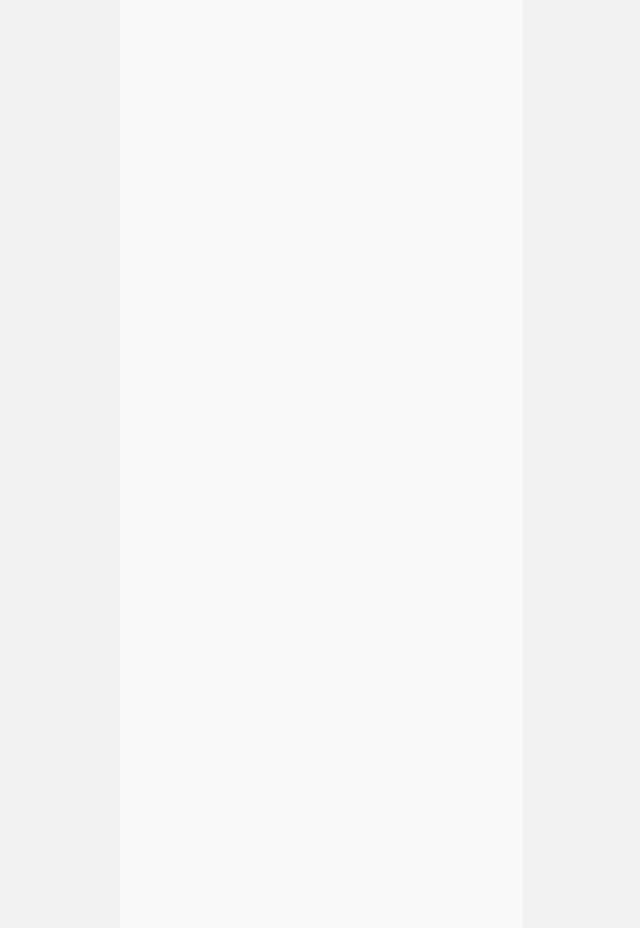
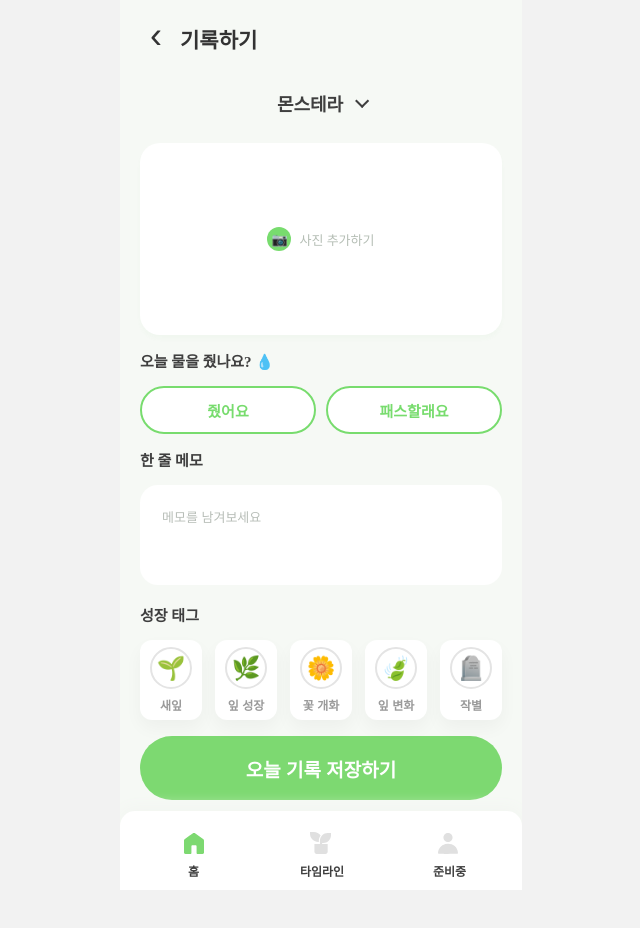
Before and after one commit to likelion14-team01/frontend, a React (Vite) app: page /record/1 in a window 1280 px wide. Before the commit this address had no page. Shown: the top 928 px of the page, without its empty margins (319-959 px from the left). After the commit the page ends 890 px from the top, so only its background shows below. Built offline with nearby package versions, Linux system fonts and the light colour scheme.

Commit message:
🎨 Design: 홈 및 앱 레이아웃 스타일 수정

```diff
--- a/src/App.jsx
+++ b/src/App.jsx
@@ -2,6 +2,7 @@
 
 import Home from "./pages/Home/Home.jsx";
 import RootLayout from "./layout/RootLayout.jsx";
+import Record from "./pages/Record/Record.jsx";
 
 function App() {
     return (
@@ -11,6 +12,7 @@
                     <Routes>
                         <Route element={<RootLayout />}>
                             <Route path="/" element={<Home />} />
+                            <Route path="/record/:plantName" element={<Record />} />
                         </Route>
                     </Routes>
                 </BrowserRouter>
--- a/src/components/header/Header.css
+++ b/src/components/header/Header.css
@@ -4,7 +4,6 @@
   display: grid;
   grid-template-columns: 40px 1fr 40px;
   align-items: center;
-  padding: 0 20px;
   box-sizing: border-box;
 }
 
@@ -27,12 +26,14 @@
   line-height: 1;
   color: #333333;
   cursor: pointer;
+  margin-left: 10px;
 }
 
 .headerTitle {
-  margin: 0;
   font-size: 21px;
   font-weight: 700;
   color: #333333;
   text-align: left;
+  margin-top: 20px;
+  font-family: Pretendard Variable;
 }
--- a/src/index.css
+++ b/src/index.css
@@ -17,8 +17,7 @@
 
 .app-container {
     width: 402px;
-    height: 1004px;
-    background: #FAFAF9;
+    background: #F6F9F5;
     overflow: hidden;
     position: relative;
 }
--- a/src/pages/Home/Home.jsx
+++ b/src/pages/Home/Home.jsx
@@ -1,5 +1,6 @@
 import React from "react";
 import { useNavigate } from "react-router-dom";
+import styled from "styled-components";
 
 import MainHeader from "../../components/header/MainHeader";
 import MyPlantCardList from "../../components/common/myplant/MyPlantCardList";
@@ -9,6 +10,10 @@
 import lavendar from "../../assets/images/lavendar.svg";
 import monstera from "../../assets/images/monstera.svg";
 
+const HomeContainer = styled.div`
+    height: 1004px;
+`;
+
 function Home() {
   const navigate = useNavigate();
 
@@ -16,6 +21,7 @@
     {
       id: 1,
       name: "몬스테라",
+      path: "/record/monstera",
       image: monstera,
       category: "관엽식물",
       dayText: "22일째",
@@ -25,6 +31,7 @@
     {
       id: 2,
       name: "스킨답서스",
+      path: "/record/scindapsus",
       image: scindapsus,
       category: "관엽식물",
       dayText: "10일째",
@@ -34,6 +41,7 @@
     {
       id: 3,
       name: "라벤더",
+      path: "/record/lavender",
       image: lavendar,
       category: "허브",
       dayText: "5일째",
@@ -43,7 +51,11 @@
   ];
 
   const handleCardClick = (plantId) => {
-    console.log("식물 카드 클릭:", plantId);
+    const selectedPlant = plants.find((plant) => plant.id === plantId);
+
+    if (selectedPlant) {
+      navigate(selectedPlant.path);
+    }
   };
 
   const handleAddClick = () => {
@@ -51,7 +63,7 @@
   };
 
   return (
-    <div>
+    <HomeContainer>
       <MainHeader title="홈" />
       <TopSection />
       <MyPlantCardList
@@ -59,7 +71,7 @@
         onCardClick={handleCardClick}
         onAddClick={handleAddClick}
       />
-    </div>
+    </HomeContainer>
   );
 }
 
```
